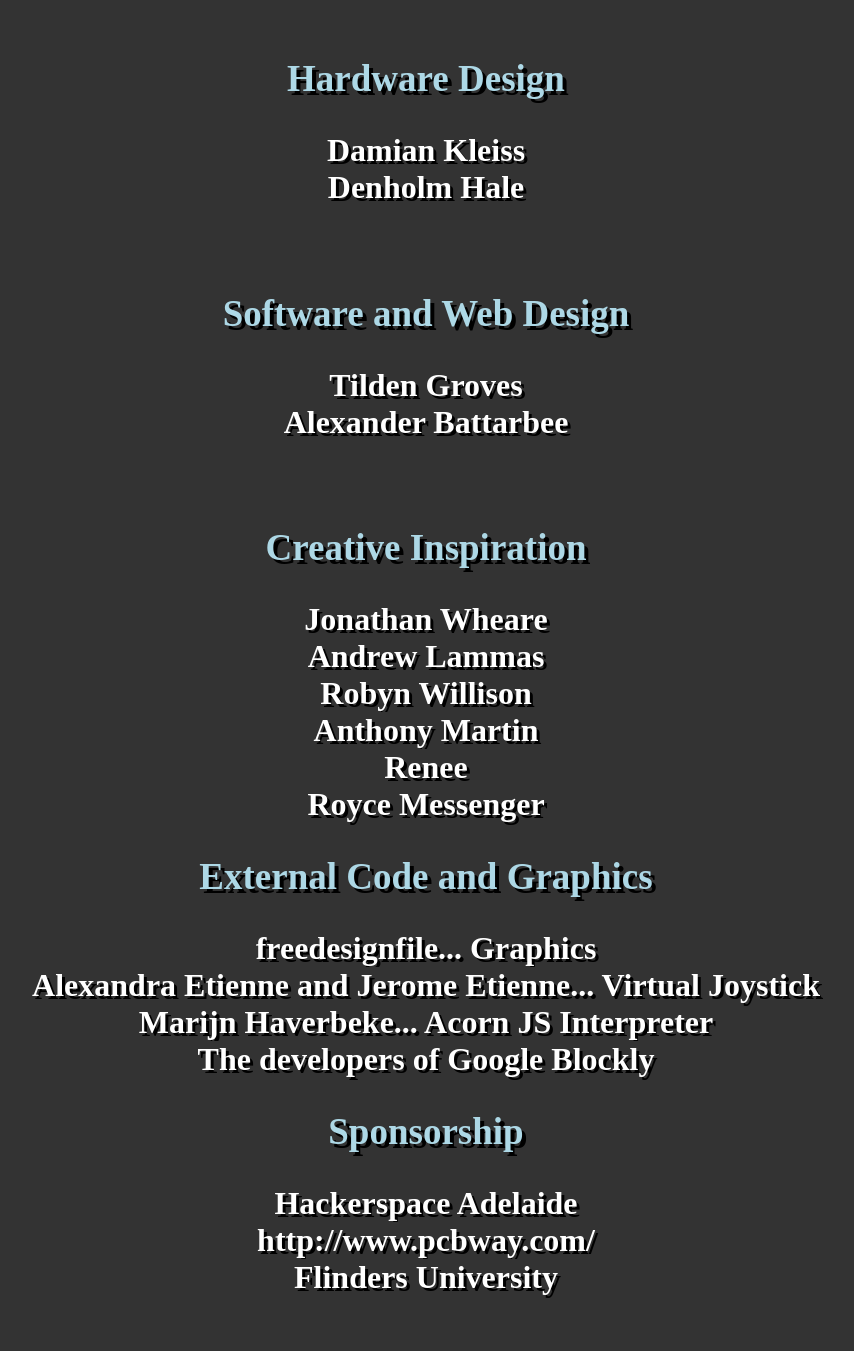
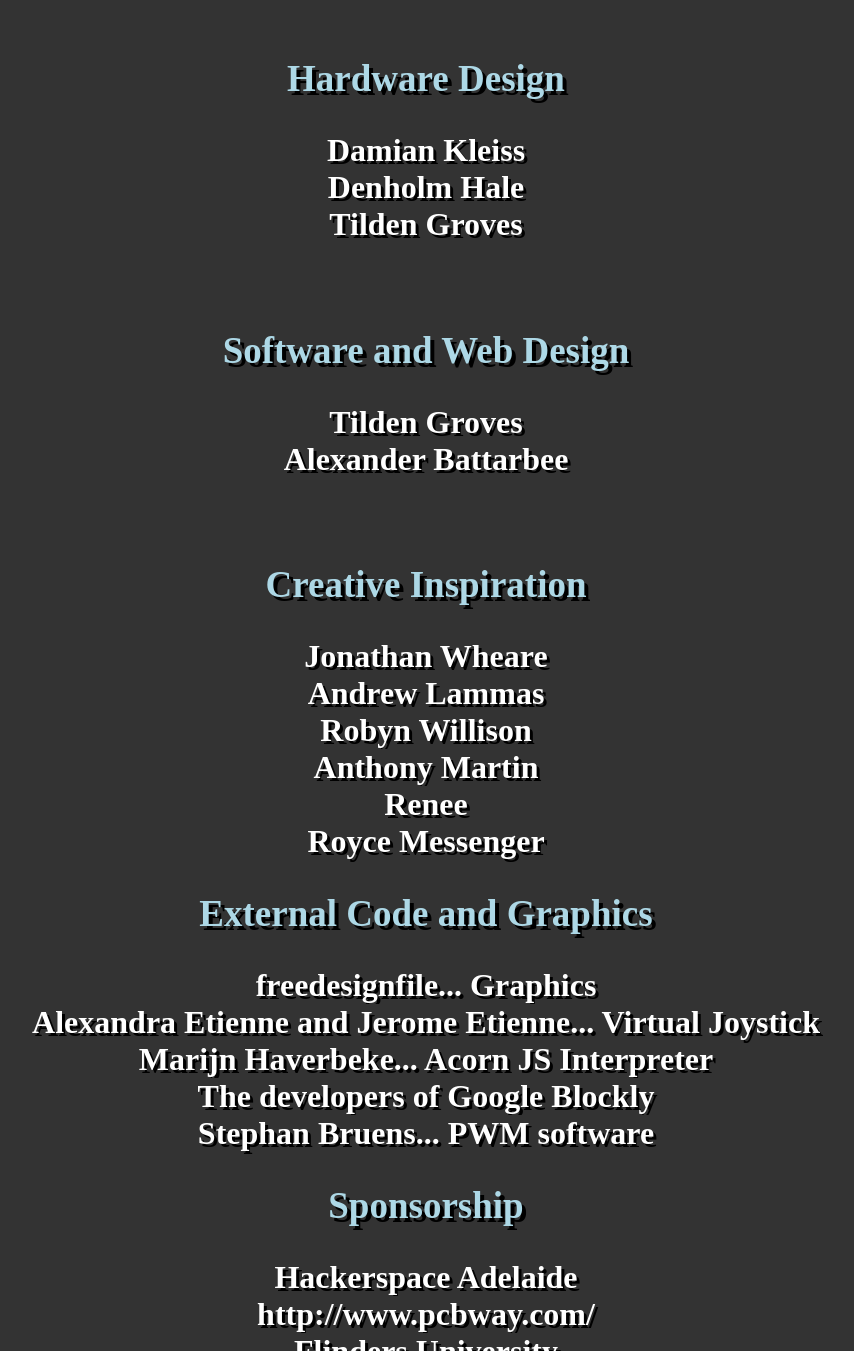
Before and after one commit to Rodinga/FH_TbotController, a plain HTML site: page public_html/Credits.html in a window 1280 px wide. Shown: the part 340-1691 px from the top of the page, without its empty margins (222-1076 px from the left). Drawn offline with Linux system fonts and the light colour scheme.

Commit message:
Changes from Tilden

```diff
--- a/public_html/Credits.html
+++ b/public_html/Credits.html
@@ -60,7 +60,7 @@
       <h2><span>FHTbot Concept</span></h2>
       <h3><span>Damian Kleiss</span></h3><br>
       <h2><span>Hardware Design</span></h2>
-      <h3><span>Damian Kleiss<br>Denholm Hale</span></h3><br>
+      <h3><span>Damian Kleiss<br>Denholm Hale<br>Tilden Groves</span></h3><br>
       <h2><span>Software and Web Design</span></h2>
       <h3><span>Tilden Groves<br>
       Alexander Battarbee</span></h3><br>
@@ -75,7 +75,8 @@
       <h3><span>freedesignfile... Graphics<br>
       Alexandra Etienne and Jerome Etienne... Virtual Joystick<br>
       Marijn Haverbeke... Acorn JS Interpreter<br>
-      The developers of Google Blockly<br></span></h3>
+      The developers of Google Blockly<br>
+      Stephan Bruens... PWM software<br></span></h3>
       <h2><span>Sponsorship</span></h2><h3><span>
       Hackerspace Adelaide<br>
       http://www.pcbway.com/<br>
```
Also changed, not shown: public_html/About.html (+1 -1 lines), public_html/HybridMode.html (+1 -1 lines).
